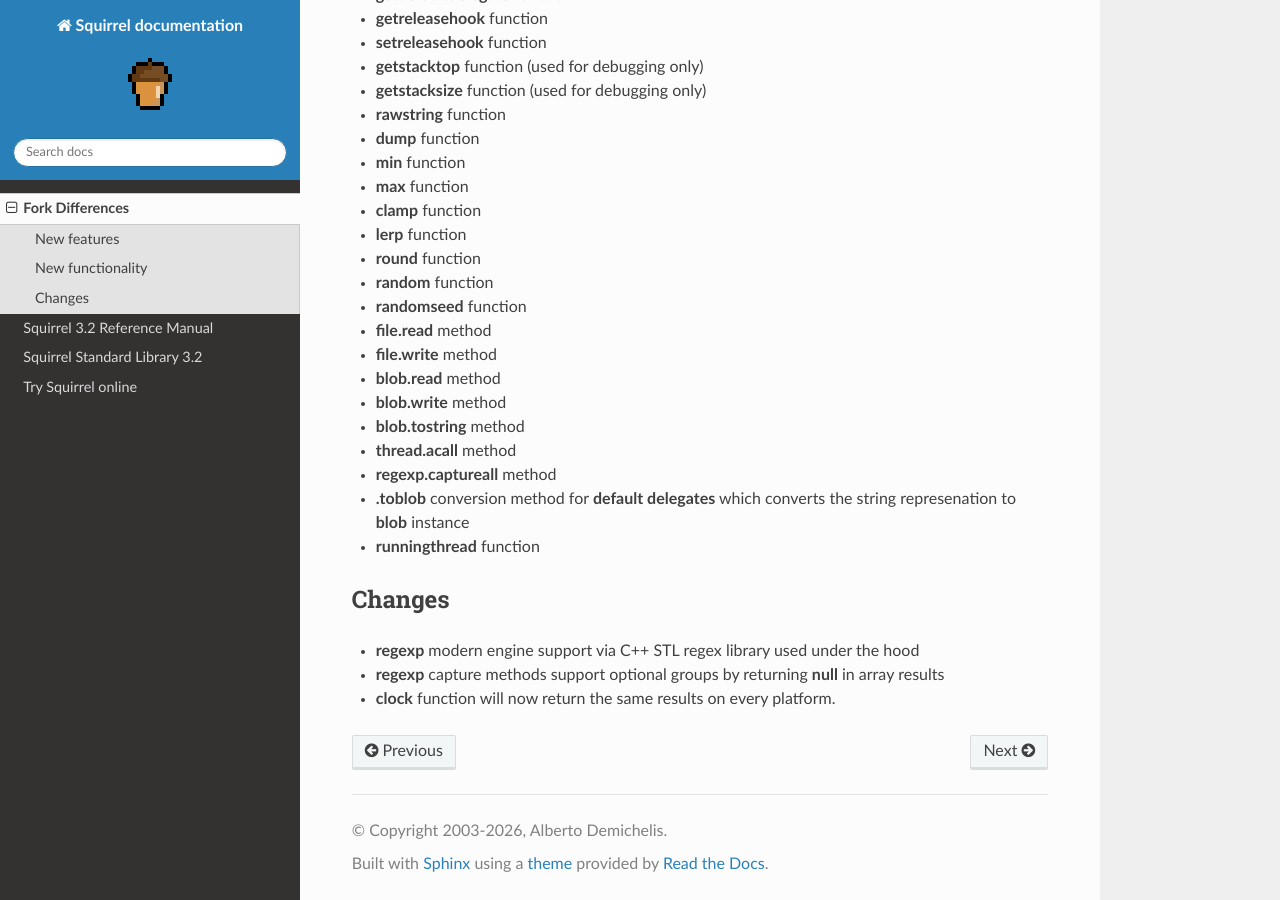
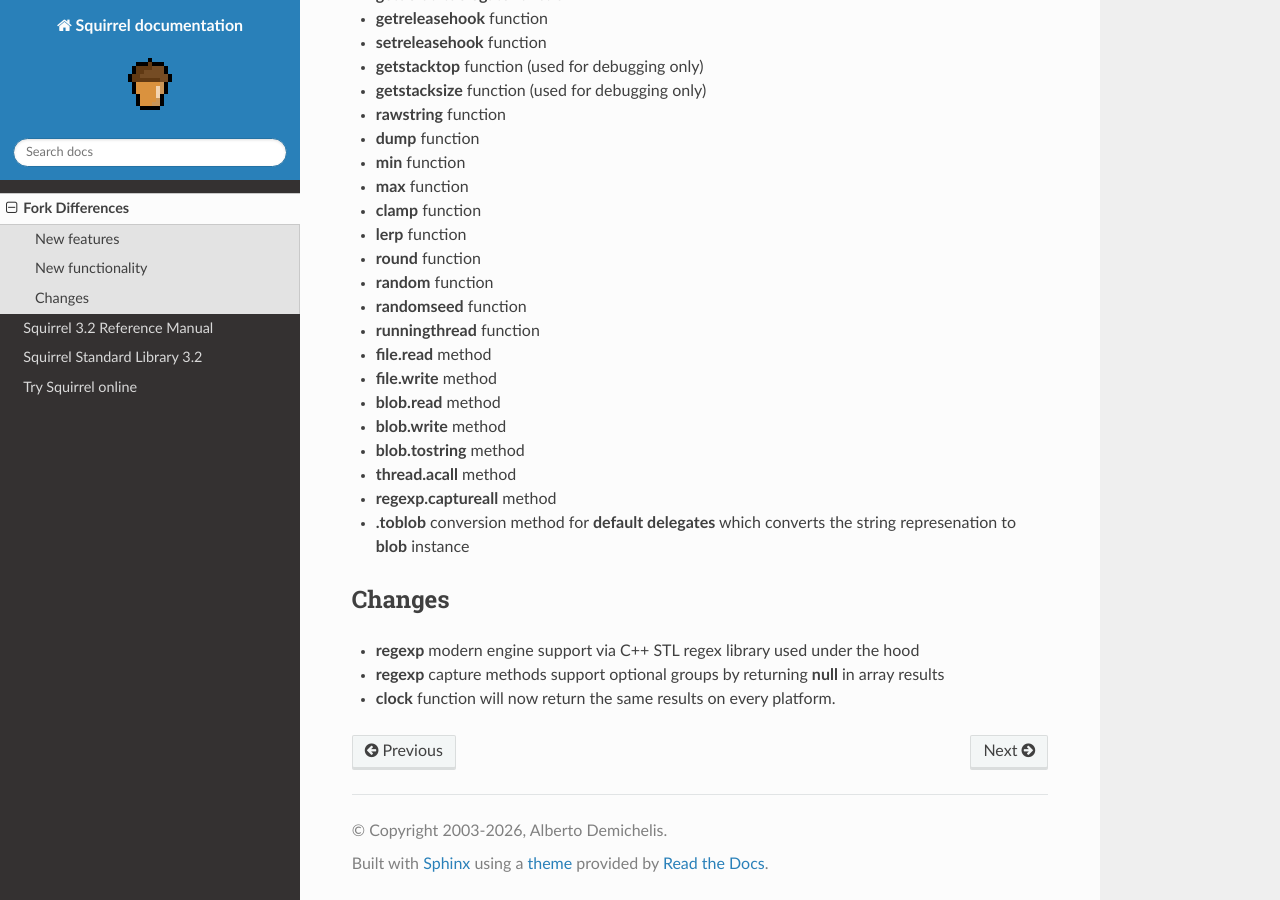
Before and after one commit to nesbox/squirrel, a Sphinx documentation site: the page built from doc/source/differences/index.rst, in a window 1280 px wide and 900 px high, scrolled down 601 px. Built offline with Sphinx 7.4.7 and the Read the Docs theme 3.1.0, drawn with Linux system fonts in a browser that asks for light colours; part of the change alters nothing that is shown.

```diff
--- a/doc/source/differences/index.rst
+++ b/doc/source/differences/index.rst
@@ -40,6 +40,7 @@ New functionality
 - **round** function
 - **random** function
 - **randomseed** function
+- **runningthread** function
 - **file.read** method
 - **file.write** method
 - **blob.read** method
@@ -48,7 +49,6 @@ New functionality
 - **thread.acall** method
 - **regexp.captureall** method
 - **.toblob** conversion method for **default delegates** which converts the string represenation to **blob** instance
-- **runningthread** function
 
 ==================
 Changes
```
